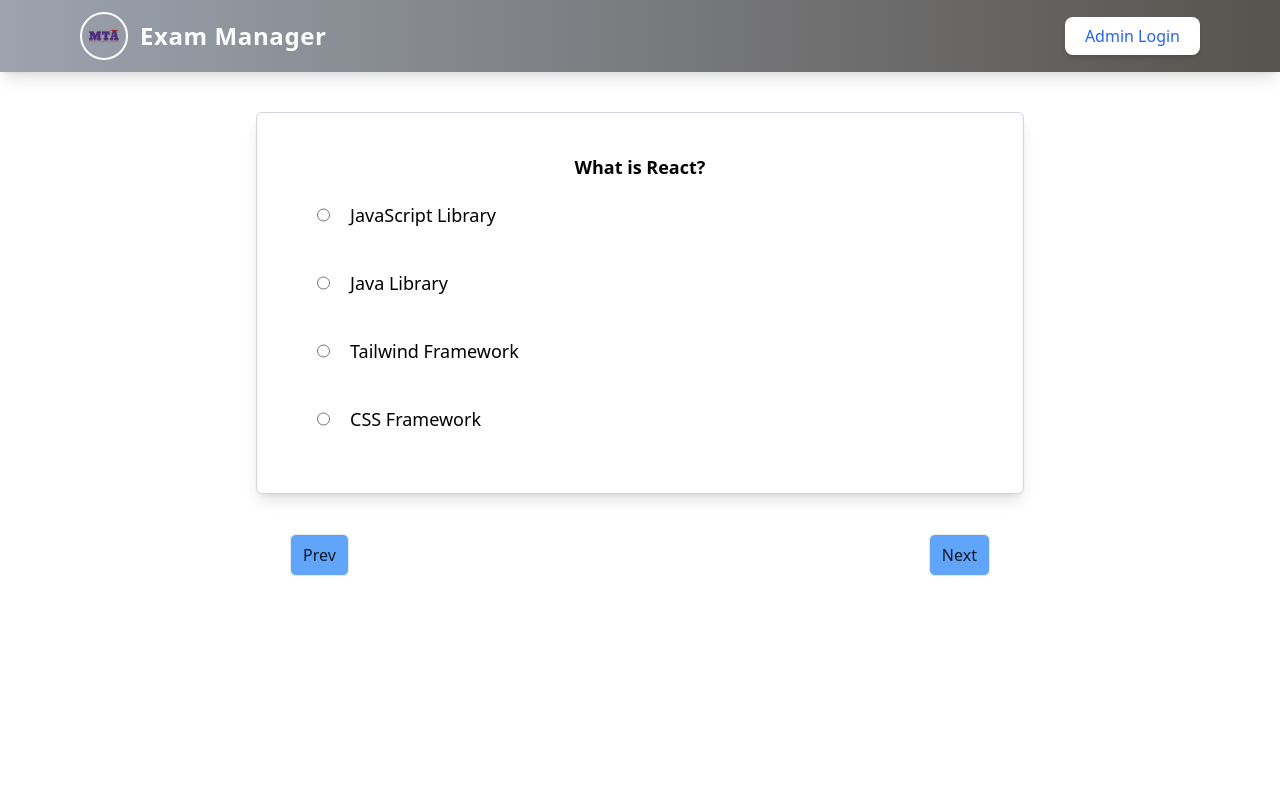
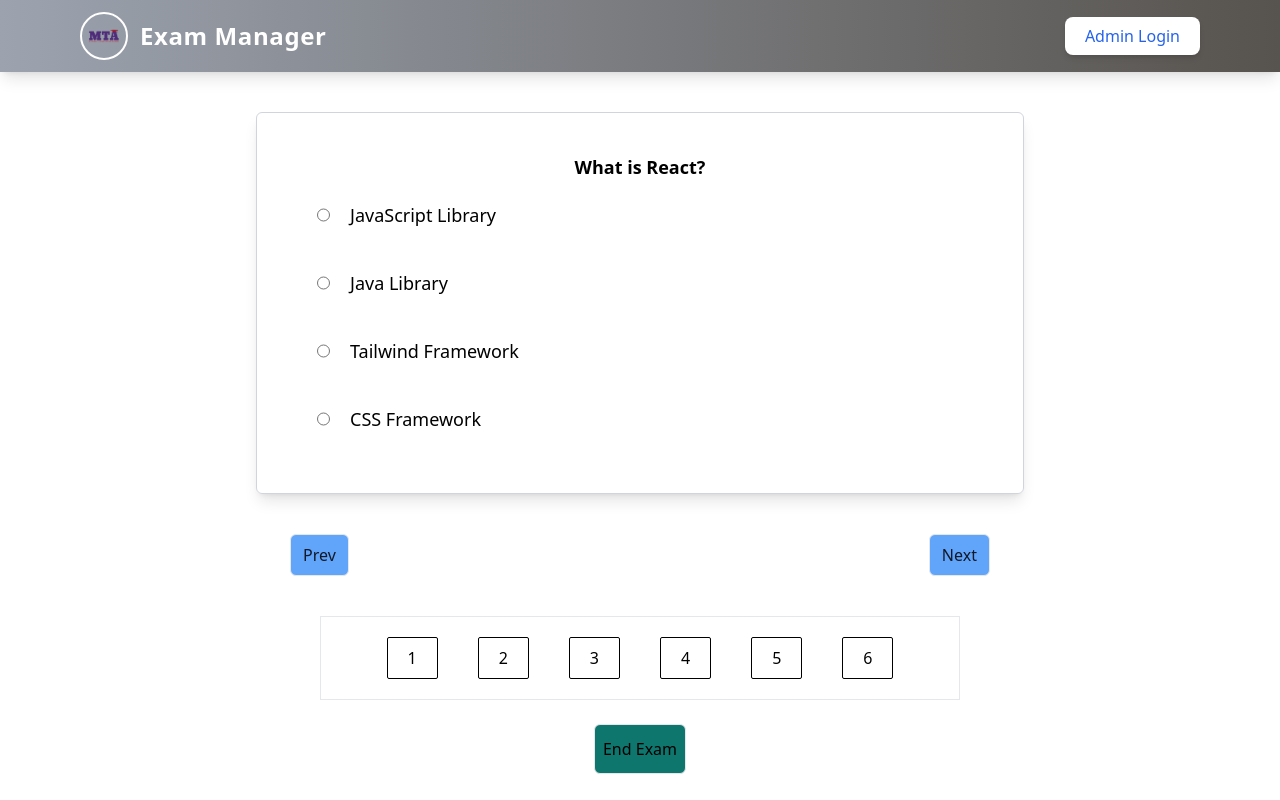
Before and after one commit to chanminswe/exam-manager, a React (Vite) app in the folder exam-frontend/: page /exam/1 in a window 1280 px wide. Built offline with nearby package versions, Linux system fonts and the light colour scheme.

Commit message:
Enough with the exam test for today fixed it for the better i guess

```diff
--- a/exam-frontend/src/pages/students/ExamTest.jsx
+++ b/exam-frontend/src/pages/students/ExamTest.jsx
@@ -4,6 +4,7 @@ import { useParams } from "react-router-dom";
 const ExamTest = () => {
   const { examName } = useParams();
   const [loop, setLoop] = useState(0);
+  const [results, setResults] = useState({});
 
   const examData = [
     {
@@ -54,7 +55,7 @@ const ExamTest = () => {
     },
   ];
 
-  let lengthData = examData.length;
+  const lengthData = examData.length;
 
   function handleNext() {
     setLoop((prevLoop) => (prevLoop + 1) % lengthData);
@@ -64,18 +65,36 @@ const ExamTest = () => {
     setLoop((prevLoop) => (prevLoop - 1 + lengthData) % lengthData);
   }
 
+  function handleCheck(question, selectedAnswer) {
+    setResults((prevResults) => ({
+      ...prevResults,
+      [question]: selectedAnswer, // Dynamically set the question name as the key
+    }));
+  }
+
+  function endExam() {
+    console.log(results);
+    // Optionally, you can display feedback or submit the exam data
+  }
+
   return (
-    <div className="flex flex-wrap w-full justify-center mt-10   ">
+    <div className="flex flex-wrap w-full justify-center mt-10">
       {examData.map((lists, index) => (
         <div className="w-[60%]" key={index}>
           {loop === index && (
-            <div className="flex flex-wrap  h-auto p-10 border border-gray-300 shadow-lg rounded-md mb-10">
+            <div className="flex flex-wrap h-auto p-10 border border-gray-300 shadow-lg rounded-md mb-10">
               <h1 className="text-center w-full font-semibold text-lg">
                 {lists.question}
               </h1>
               {lists.answers.map((ans, ind) => (
-                <div key={ind} className="flex w-full my-5 ">
-                  <input id={ind} type="radio" className="mx-5" />
+                <div key={ind} className="flex w-full my-5">
+                  <input
+                    onChange={() => handleCheck(lists.question, ans)}
+                    name={lists.question}
+                    type="radio"
+                    className="mx-5"
+                    checked={results[lists.question] === ans}
+                  />
                   <p className="text-lg">{ans}</p>
                 </div>
               ))}
@@ -83,18 +102,35 @@ const ExamTest = () => {
           )}
         </div>
       ))}
-      <div className="flex justify-around w-full mb-10 ">
+      <div className="flex justify-around w-full mb-10">
         <button
           onClick={handleBackward}
-          className="border rounded-md px-3  py-2 text-md bg-blue-400 text-gray-900 hover:scale-90"
+          className="border rounded-md px-3 py-2 text-md bg-blue-400 text-gray-900 hover:scale-90"
         >
           Prev
         </button>
         <button
           onClick={handleNext}
-          className="border rounded-md px-3  py-2 text-md bg-blue-400 text-gray-900 hover:scale-90"
+          className="border rounded-md px-3 py-2 text-md bg-blue-400 text-gray-900 hover:scale-90"
         >
           Next
+        </button>
+      </div>
+      <div className="flex flex-wrap justify-center w-[50%] border">
+        {examData.map((boxes, box_index) => (
+          <button onClick={() => setLoop(box_index)} key={box_index}>
+            <div className="flex justify-center items-center w-15 h-10 p-5 m-5 border rounded-sm border-black">
+              <p>{box_index + 1}</p>
+            </div>
+          </button>
+        ))}
+      </div>
+      <div className="flex justify-center w-full">
+        <button
+          onClick={endExam}
+          className="border rounded-md bg-teal-700 px-2 py-3 mt-6 hover:scale-90"
+        >
+          End Exam
         </button>
       </div>
     </div>
```
